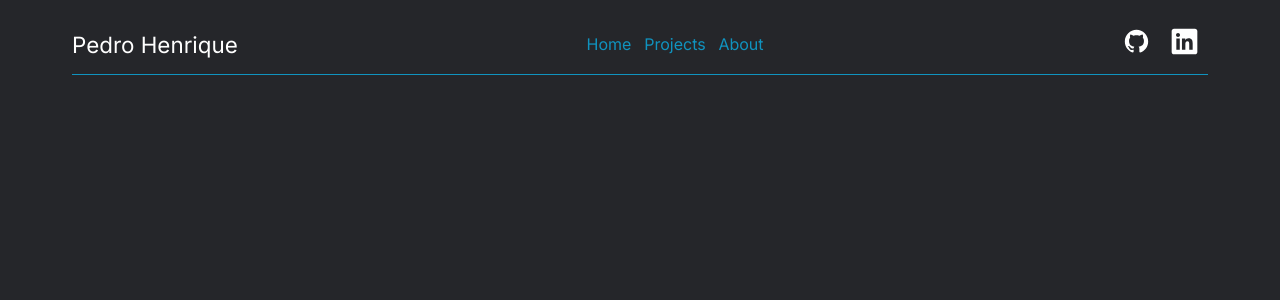
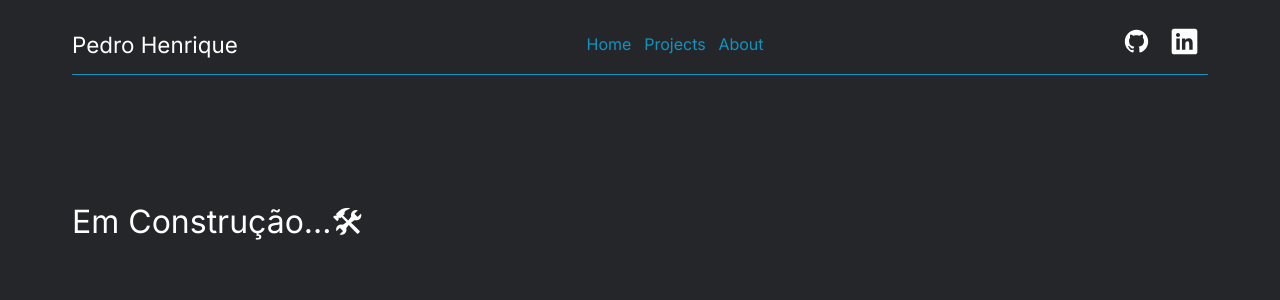
Before and after one commit to pedrohenrique11/portifolio, a Vue app: page /about in a window 1280 px wide. Shown: the top 300 px of the page. Built offline with nearby package versions, Linux system fonts and the light colour scheme.

Commit message:
feat: add about page

```diff
--- a/src/components/MyProjects.vue
+++ b/src/components/MyProjects.vue
@@ -36,7 +36,7 @@ export default {
         :projectLink="value.projectLink"
         class="card"
         :class="{'slide-up':loaded}"
-        :style="{'transition-delay': `${index * 0.11}s`}"/>
+        :style="{'transition-delay': `${index * 0.1}s`}"/>
     </div>
 </template>
 
--- a/src/views/AboutView.vue
+++ b/src/views/AboutView.vue
@@ -2,7 +2,13 @@
 </script>
 
 <template>
-    <div>
-
+    <div class="content">
+        <h1>Em Construção...🛠</h1>
     </div>
 </template>
+
+<style scoped>
+    h1 {
+        margin: 0 auto;
+    }
+</style>
```
